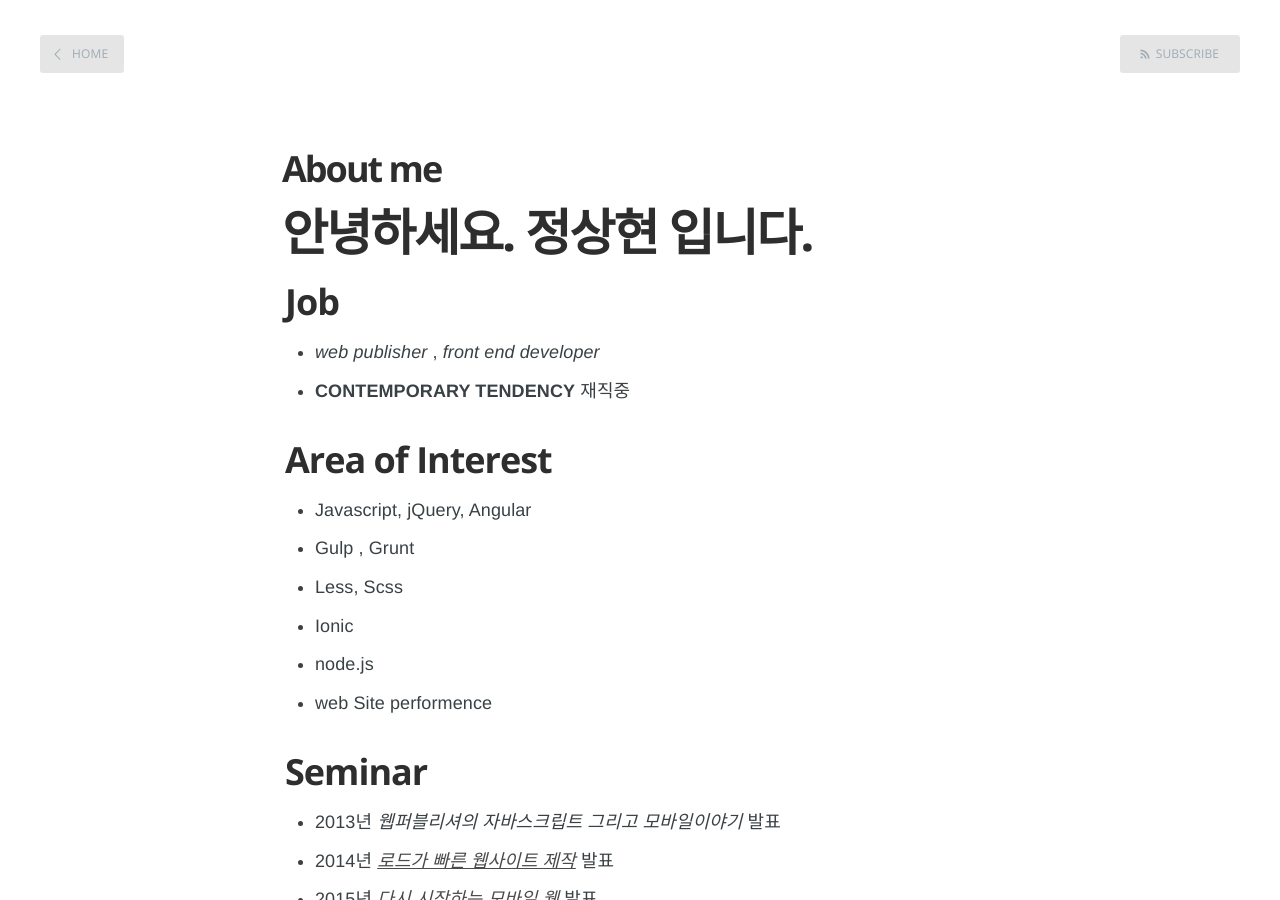
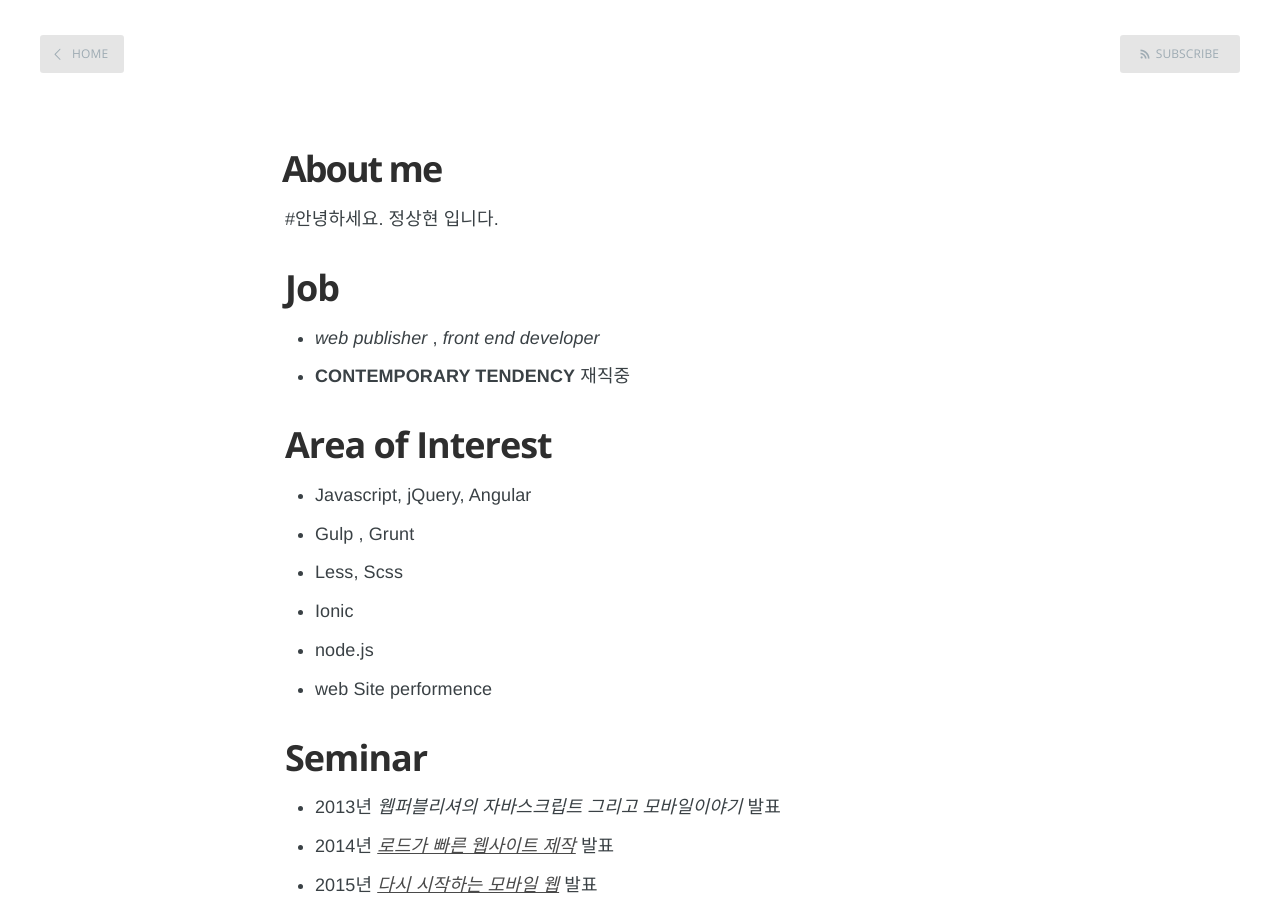
Before and after one commit to eyekorea/eyekorea.github.com, a Jekyll site: the page built from about.md, in a window 1280 px wide and 900 px high. Built offline with Jekyll 4.4.1, drawn with Linux system fonts in a browser that asks for light colours; Markdown is read by kramdown in place of the engine named in the settings; some of the changed lines change nothing that is shown.

Commit message:
jekyll ver 3.0

```diff
--- a/_config.yml
+++ b/_config.yml
@@ -2,8 +2,8 @@
 description: web publisher / front end developer
 meta_description: "web publisher, front end developer  정상현의 개인 블로그 입니다."
 
-markdown: redcarpet
-highlighter: pygments
+markdown: kramdown
+highlighter: rouge
 logo: false
 paginate: 15
 baseurl: /
@@ -13,3 +13,7 @@
 # Details for the RSS feed generator
 url:            'http://eyekorea.github.io'
 author:         'eyekorea'
+
+gems:
+  - jekyll-feed
+  - jekyll-paginate
--- a/_plugins/rssgenerator.rb
+++ /dev/null
@@ -1,133 +0,0 @@
-# Jekyll plugin for generating an rss 2.0 feed for posts
-#
-# Usage: place this file in the _plugins directory and set the required configuration
-#        attributes in the _config.yml file
-#
-# Uses the following attributes in _config.yml:
-#   name           - the name of the site
-#   url            - the url of the site
-#   description    - (optional) a description for the feed (if not specified will be generated from name)
-#   author         - (optional) the author of the site (if not specified will be left blank)
-#   copyright      - (optional) the copyright of the feed (if not specified will be left blank)
-#   rss_path       - (optional) the path to the feed (if not specified "/" will be used)
-#   rss_name       - (optional) the name of the rss file (if not specified "rss.xml" will be used)
-#   rss_post_limit - (optional) the number of posts in the feed
-#
-# Author: Assaf Gelber <assaf.gelber@gmail.com>
-# Site: http://agelber.com
-# Source: http://github.com/agelber/jekyll-rss
-#
-# Distributed under the MIT license
-# Copyright Assaf Gelber 2013
-
-module Jekyll
-  class RssFeed < Page; end
-
-  class RssGenerator < Generator
-    priority :low
-    safe true
-
-    # Generates an rss 2.0 feed
-    #
-    # site - the site
-    #
-    # Returns nothing
-    def generate(site)
-      require 'rss'
-
-      parser = get_markdown_parser(site.config)
-
-      # Create the rss with the help of the RSS module
-      rss = RSS::Maker.make("2.0") do |maker|
-        maker.channel.title = site.config['name']
-        maker.channel.link = site.config['url']
-        maker.channel.description = site.config['description'] || "RSS feed for #{site.config['name']}"
-        maker.channel.author = site.config["author"]
-        maker.channel.updated = site.posts.map { |p| p.date  }.max
-        maker.channel.copyright = site.config['copyright']
-
-        post_limit = (site.config['rss_post_limit'] - 1 rescue site.posts.count)
-
-        site.posts.reverse[0..post_limit].each do |post|
-          maker.items.new_item do |item|
-            item.title = post.title
-            item.link = "#{site.config['url']}#{post.url}"
-            item.description = parser.convert(post.excerpt)
-            item.updated = post.date
-          end
-        end
-      end
-
-      # File creation and writing
-      rss_path = ensure_slashes(site.config['rss_path'] || "/")
-      rss_name = site.config['rss_name'] || "rss.xml"
-      full_path = File.join(site.dest, rss_path)
-      ensure_dir(full_path)
-      File.open("#{full_path}#{rss_name}", "w") { |f| f.write(rss) }
-
-      # Add the feed page to the site pages
-      site.pages << Jekyll::RssFeed.new(site, site.dest, rss_path, rss_name)
-    end
-
-    private
-
-    # Ensures the given path has leading and trailing slashes
-    #
-    # path - the string path
-    #
-    # Return the path with leading and trailing slashes
-    def ensure_slashes(path)
-      ensure_leading_slash(ensure_trailing_slash(path))
-    end
-
-    # Ensures the given path has a leading slash
-    #
-    # path - the string path
-    #
-    # Returns the path with a leading slash
-    def ensure_leading_slash(path)
-      path[0] == "/" ? path : "/#{path}"
-    end
-
-    # Ensures the given path has a trailing slash
-    #
-    # path - the string path
-    #
-    # Returns the path with a trailing slash
-    def ensure_trailing_slash(path)
-      path[-1] == "/" ? path : "#{path}/"
-    end
-
-    # Ensures the given directory exists
-    #
-    # path - the string path of the directory
-    #
-    # Returns nothing
-    def ensure_dir(path)
-      FileUtils.mkdir_p(path)
-    end
-
-    # Gets a parser object for the parser specified in the configuration
-    #
-    # config - the site's configuration hash
-    #
-    # Returns a parser or raises exception if one isn't found
-    def get_markdown_parser(config)
-      return case config['markdown']
-        when 'redcarpet'
-          Jekyll::Converters::Markdown::RedcarpetParser.new config
-        when 'kramdown'
-          Jekyll::Converters::Markdown::KramdownParser.new config
-        when 'rdiscount'
-          Jekyll::Converters::Markdown::RDiscountParser.new config
-        when 'maruku'
-          Jekyll::Converters::Markdown::MarukuParser.new config
-        else
-          STDERR.puts "Invalid Markdown processor: #{config['markdown']}"
-          STDERR.puts "  Valid options are [ maruku | rdiscount | kramdown | redcarpet ]"
-          raise FatalException.new("Invalid Markdown process: #{config['markdown']}")
-      end
-    end
-
-  end
-end
```
